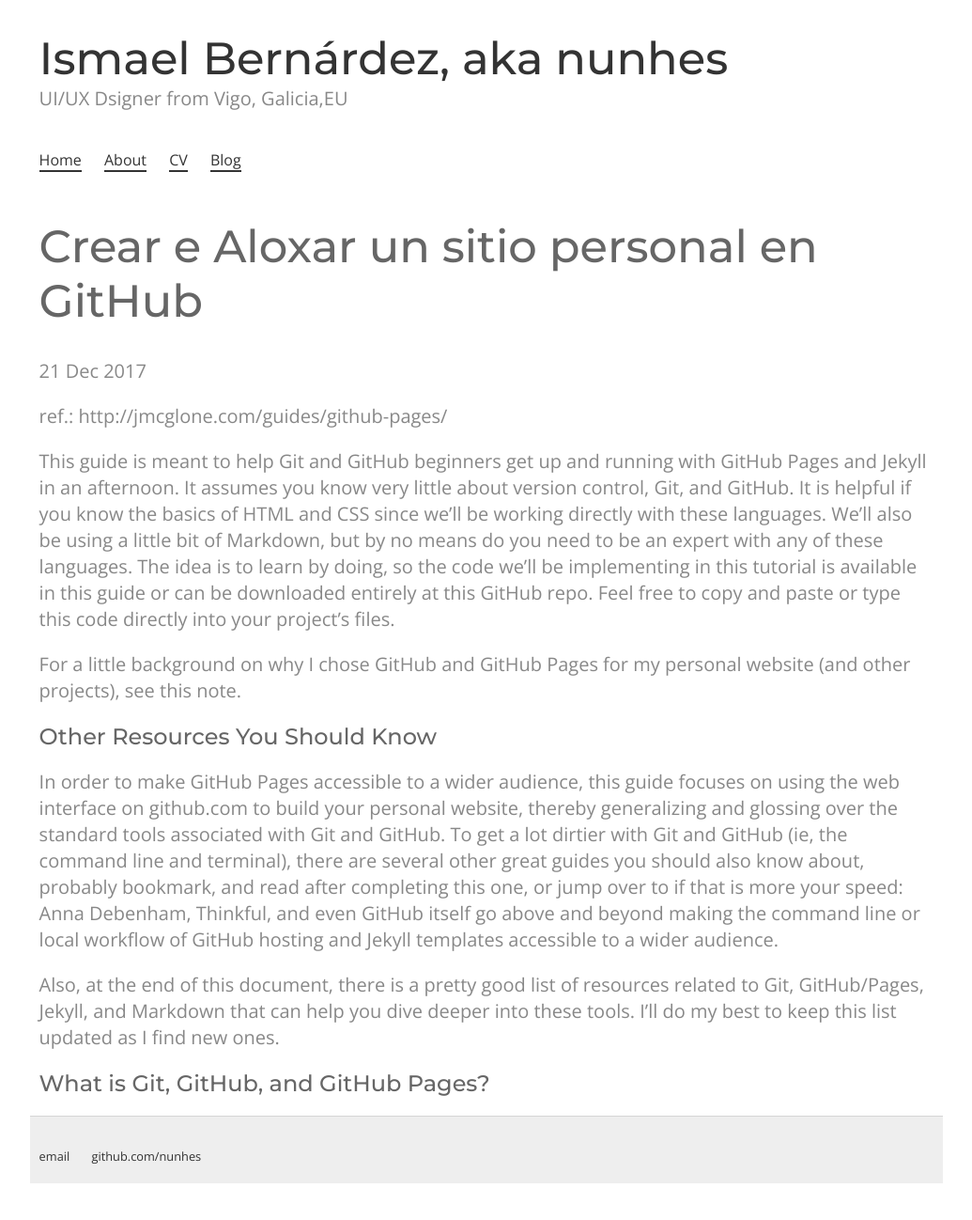
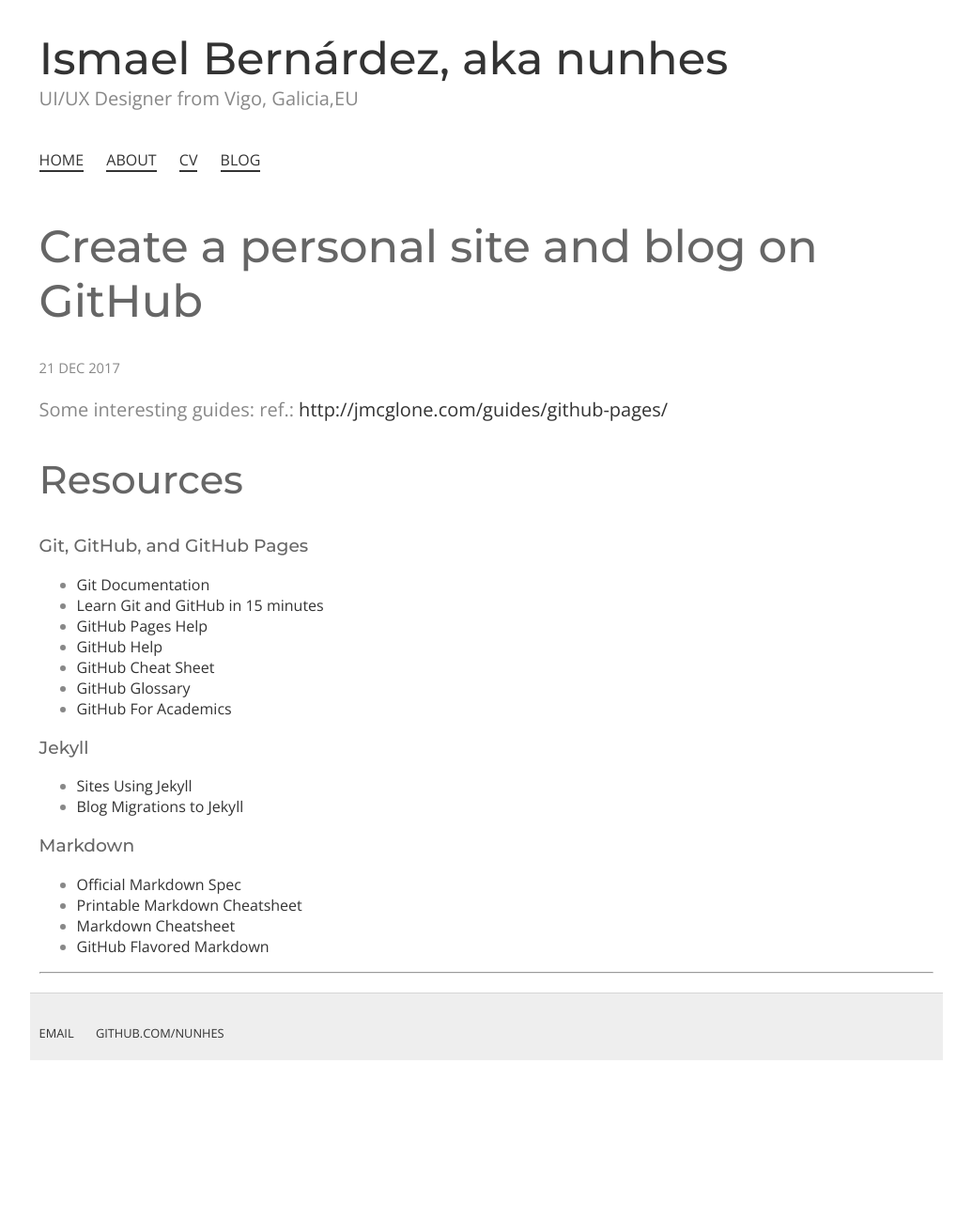
Before and after one commit to nunhes/nunhes.github.io, a Jekyll site: the page built from _posts/2017-12-21-try-with-git-and-jekyll.md, in a window 1280 px wide, cut to the strip 193-1512 px from the top of the page. Shown: the top 1298 px of the strip at 94% size, without its empty margins (122-1157 px from the left). Built offline with Jekyll 4.4.1, drawn with Linux system fonts in a browser that asks for light colours; after the commit the page ends 1381 px from its top, so only the background shows below that.

Commit message:
Some changes...

```diff
--- a/_config.yml
+++ b/_config.yml
@@ -6,7 +6,7 @@
 name: Ismael Bernárdez, aka nunhes
 
 # Short bio or description (displayed in the header)
-description: UI/UX Dsigner from Vigo, Galicia,EU
+description: UI/UX Designer from Vigo, Galicia,EU
 
 # URL of your avatar or profile pic (you could use your GitHub profile pic)
 avatar: https://avatars2.githubusercontent.com/u/60558?s=460&v=4
@@ -53,7 +53,8 @@
 # !! You don't need to change any of the configuration flags below !!
 #
 
-permalink: /:title/
+# permalink: /:title/
+permalink: /blog/:year/:month/:day/:title
 
 # The release of Jekyll Now that you're using
 version: v1.2.0
--- a/_posts/2017-12-21-try-with-git-and-jekyll.md
+++ b/_posts/2017-12-21-try-with-git-and-jekyll.md
@@ -1,20 +1,35 @@
 ---
 layout: post
-title: "Crear e Aloxar un sitio personal en GitHub"
-subtitle: A step-by-step beginner's guide to creating a personal website and blog using Jekyll and hosting it for free using GitHub Pages.
+title: "Create a personal site and blog on GitHub"
+subtitle: ...creating a personal website and blog using Jekyll and hosting it for free using GitHub Pages.
 date: 2017-12-21
 ---
+Some interesting guides:
+ref.: [http://jmcglone.com/guides/github-pages/](http://jmcglone.com/guides/github-pages/)
 
-ref.: http://jmcglone.com/guides/github-pages/
+<h2 id="resources">Resources</h2>
+<h3>Git, GitHub, and GitHub Pages</h3>
+<ul>
+<li><a href="http://git-scm.com/doc">Git Documentation</a></li>
+<li><a href="https://try.github.io/levels/1/challenges/1">Learn Git and GitHub in 15 minutes</a></li>
+<li><a href="https://help.github.com/categories/20/articles">GitHub Pages Help</a></li>
+<li><a href="https://help.github.com/">GitHub Help</a></li>
+<li><a href="https://github.com/tiimgreen/github-cheat-sheet">GitHub Cheat Sheet</a></li>
+<li><a href="https://help.github.com/articles/github-glossary">GitHub Glossary</a></li>
+<li><a href="http://blogs.lse.ac.uk/impactofsocialsciences/2013/06/04/github-for-academics/">GitHub For Academics</a></li>
+</ul>
 
-This guide is meant to help Git and GitHub beginners get up and running with GitHub Pages and Jekyll in an afternoon. It assumes you know very little about version control, Git, and GitHub. It is helpful if you know the basics of HTML and CSS since we'll be working directly with these languages. We'll also be using a little bit of Markdown, but by no means do you need to be an expert with any of these languages. The idea is to learn by doing, so the code we'll be implementing in this tutorial is available in this guide or can be downloaded entirely at this GitHub repo. Feel free to copy and paste or type this code directly into your project's files.
+<h3>Jekyll</h3>
+<ul>
+<li><a href="https://github.com/jekyll/jekyll/wiki/Sites">Sites Using Jekyll</a></li>
+<li><a href="http://import.jekyllrb.com/docs/home/">Blog Migrations to Jekyll</a></li>
+</ul>
 
-For a little background on why I chose GitHub and GitHub Pages for my personal website (and other projects), see this note.
-
-## Other Resources You Should Know
-
-In order to make GitHub Pages accessible to a wider audience, this guide focuses on using the web interface on github.com to build your personal website, thereby generalizing and glossing over the standard tools associated with Git and GitHub. To get a lot dirtier with Git and GitHub (ie, the command line and terminal), there are several other great guides you should also know about, probably bookmark, and read after completing this one, or jump over to if that is more your speed: Anna Debenham, Thinkful, and even GitHub itself go above and beyond making the command line or local workflow of GitHub hosting and Jekyll templates accessible to a wider audience.
-
-Also, at the end of this document, there is a pretty good list of resources related to Git, GitHub/Pages, Jekyll, and Markdown that can help you dive deeper into these tools. I'll do my best to keep this list updated as I find new ones.
-
-## What is Git, GitHub, and GitHub Pages?
+<h3>Markdown</h3>
+<ul>
+	<li><a href="http://daringfireball.net/projects/markdown/">Official Markdown Spec</a></li>
+	<li><a href="http://packetlife.net/media/library/16/Markdown.pdf">Printable Markdown Cheatsheet</a></li>
+	<li><a href="https://github.com/adam-p/markdown-here/wiki/Markdown-Cheatsheet">Markdown Cheatsheet</a></li>
+	<li><a href="https://help.github.com/articles/github-flavored-markdown">GitHub Flavored Markdown</a></li>
+</ul>
+<hr>
--- a/about/index.html
+++ b/about/index.html
@@ -3,7 +3,7 @@
 title: About
 ---
 <div class="blurb">
-	<h1>About me</h1>
+	<h2>About me</h2>
 	 <p>Hi, I’m Ismael. I work at <a href="http://ambosass.com" target="_blank">ambosass.com</a> in Vigo, where I'm the one-man-band. </p>
         <p>I have training in drawing, painting and traditional graphic design. Since I was studying Fine Arts I became involved in different projects of image, applied design and entrepreneurship.</p>
         <p>In early years I have been dedicated to graphic design applied to corporate image and marketing. I have experience in corporate design - logos, stationery, promotional design, presentations, ...-</p>
--- a/css/main.css
+++ b/css/main.css
@@ -7,6 +7,7 @@
 nav ul, footer ul {
     padding: 20px 0;
     list-style: none;
+    text-transform: uppercase;
 }
 nav ul li {
     border-bottom: 2px solid #333;
@@ -29,6 +30,10 @@
 }
 h1 {
     font-size: 3em;
+    font-weight: 300;
+}
+h2 {
+    font-size: 2.6em;
     font-weight: 300;
 }
 h1,h2,h3,h4,h5,h6 {
@@ -70,3 +75,4 @@
   }
 
 #main, .wrapper-masthead, .footer { padding:  0 10px;}
+ul.posts li span, .meta { text-transform: uppercase; font-size: .92em }
```
Also changed, not shown: cv/index.html (+4 -16 lines).
